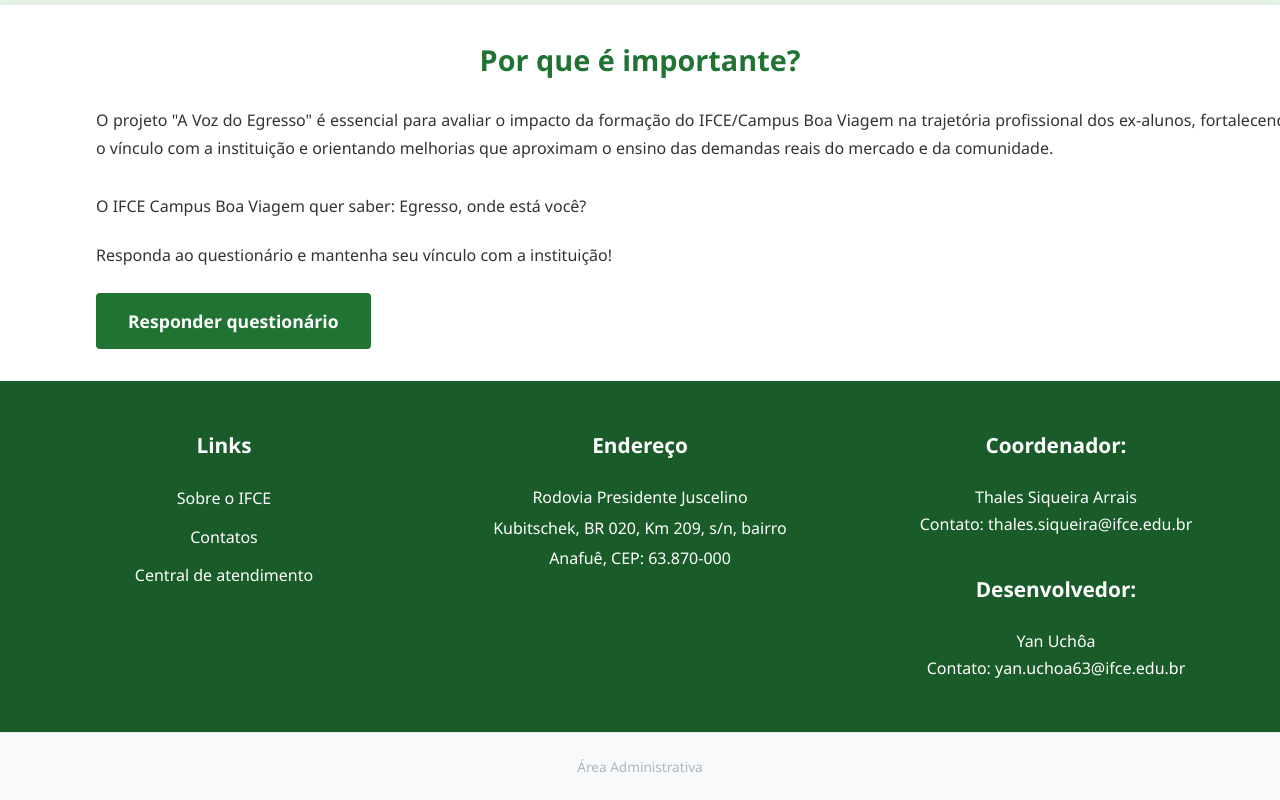
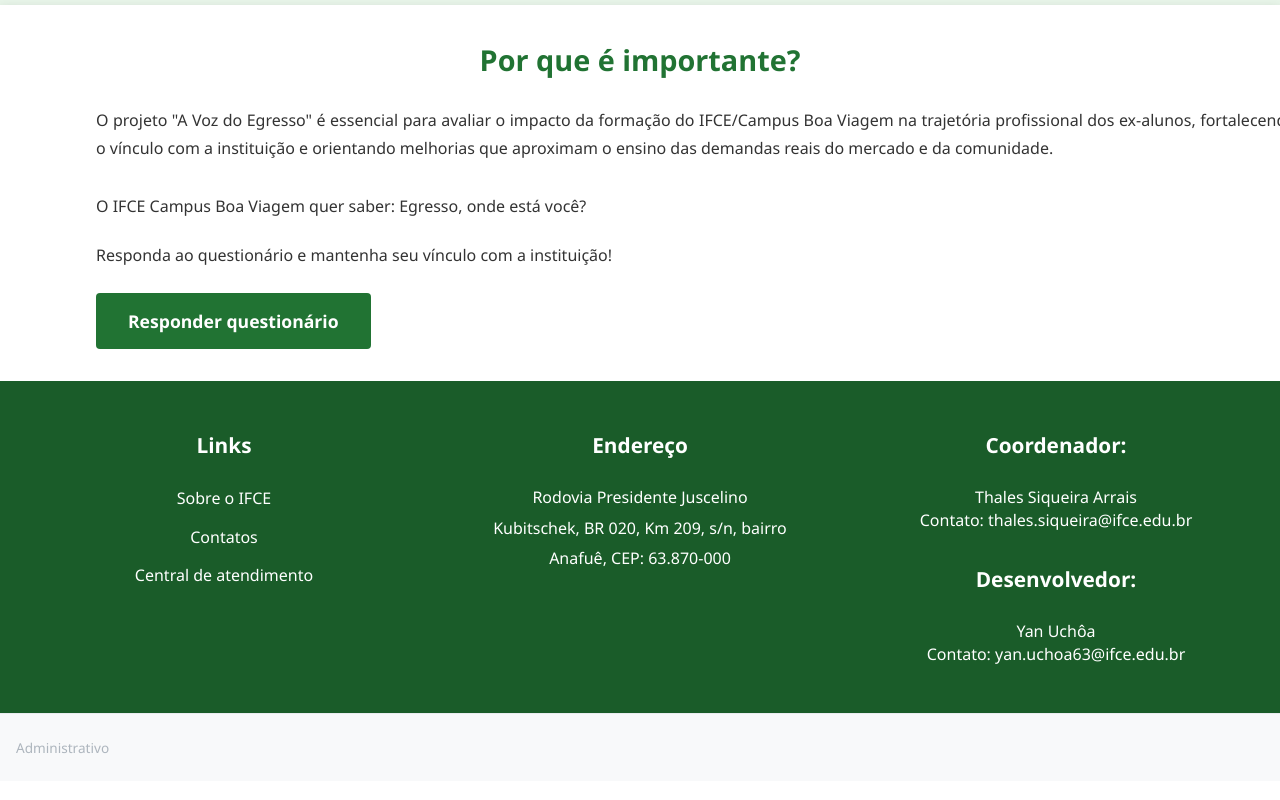
Before and after one commit to Yann-Uchoa5/projeto-egressos, a React (Vite) app: page / in a window 1280 px wide. Shown: the part 811-1611 px from the top of the page. Built offline with nearby package versions, Linux system fonts and the light colour scheme.

Commit message:
fetch: modificando logo

```diff
--- a/src/pages/TelaInicial/home.css
+++ b/src/pages/TelaInicial/home.css
@@ -298,14 +298,14 @@
 }
 
 .footer-contact p {
-  margin-bottom: 0.3rem;
+  margin-bottom: 0.20;
   line-height: 1.4;
 }
 
 /* Link administrativo discreto */
 .admin-link-container {
   display: flex;
-  justify-content: center;
+  justify-content: left;
   padding: 1rem 0;
   background-color: #f8f9fa;
   border-top: 1px solid #e9ecef;
--- a/src/pages/TelaInicial/home.jsx
+++ b/src/pages/TelaInicial/home.jsx
@@ -92,7 +92,7 @@
         onClick={() => navigate("/login")}
         title="Acesso do Coordenador"
       >
-        Área Administrativa
+        Administrativo
       </button>
     </div>
   );
```
